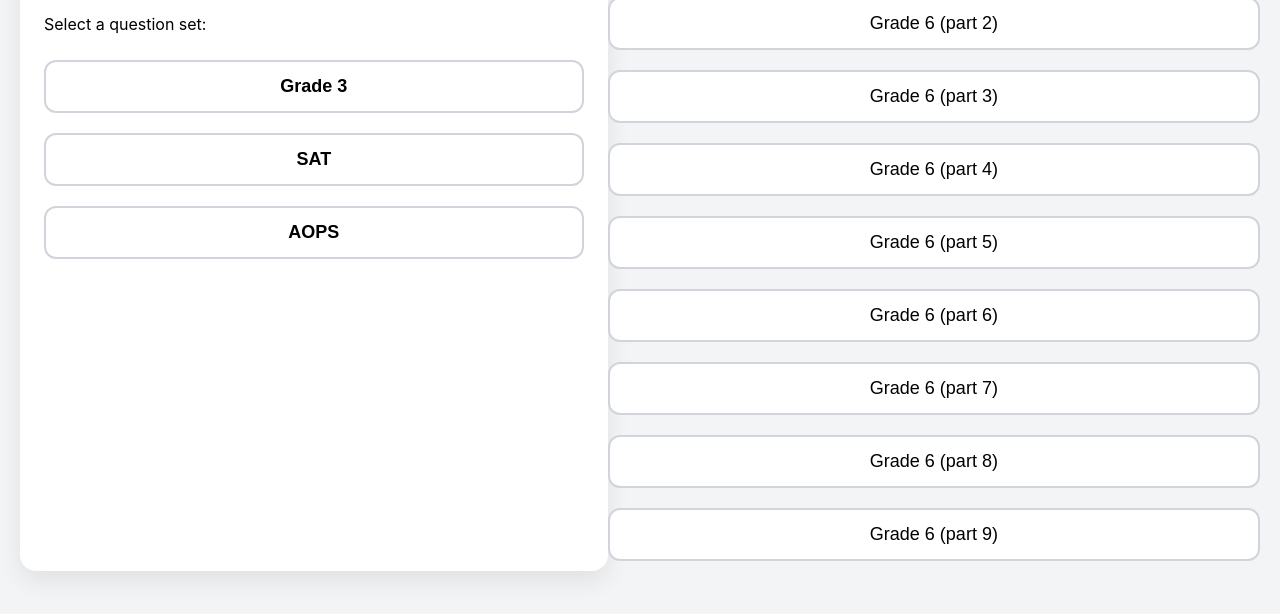
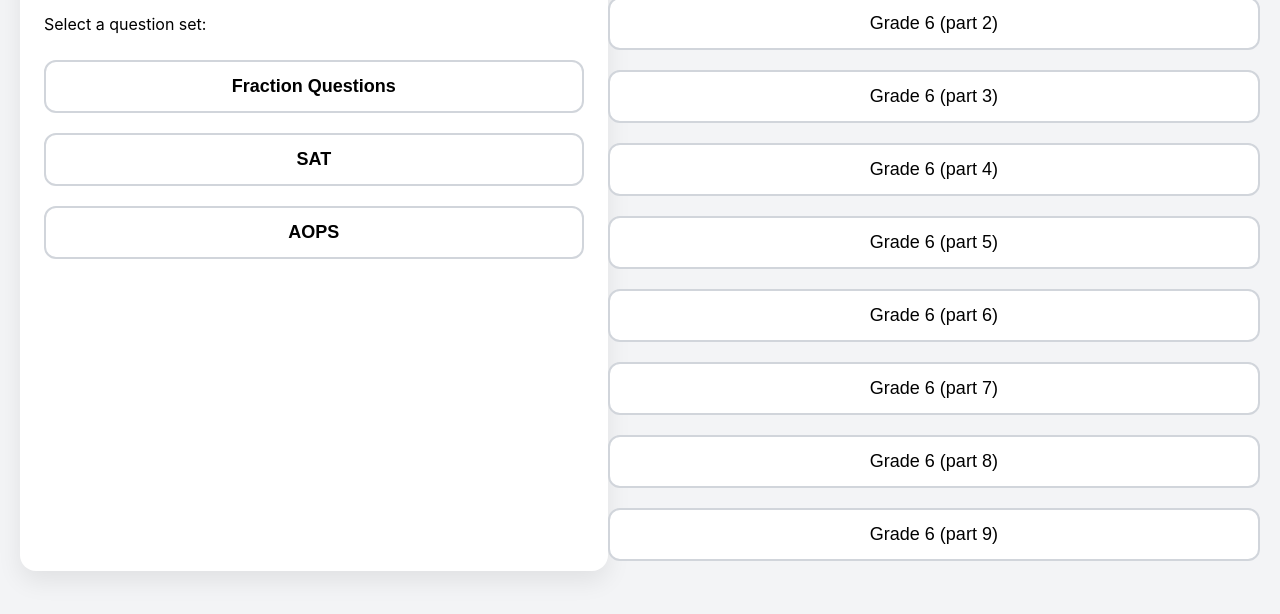
Before and after one commit to ilvfruits/math, a plain HTML site: page docs/index.html in a window 1280 px wide. Shown: the part 106-720 px from the top of the page. Drawn offline with Linux system fonts and the light colour scheme.

Commit message:
Change quiz button to 'Fraction Questions'

```diff
--- a/docs/index.html
+++ b/docs/index.html
@@ -11,7 +11,7 @@
 <div class="quiz-container">
   <h1>📘 Math Practice</h1>
   <p>Select a question set:</p>
-  <button onclick="startQuiz('grade3')">Grade 3</button>
+  <button onclick="startQuiz('fraction')">Fraction Questions</button>
   <button onclick="startQuiz('sat')">SAT</button>
   <button onclick="startQuiz('aops')">AOPS</button>
 </div>
```
